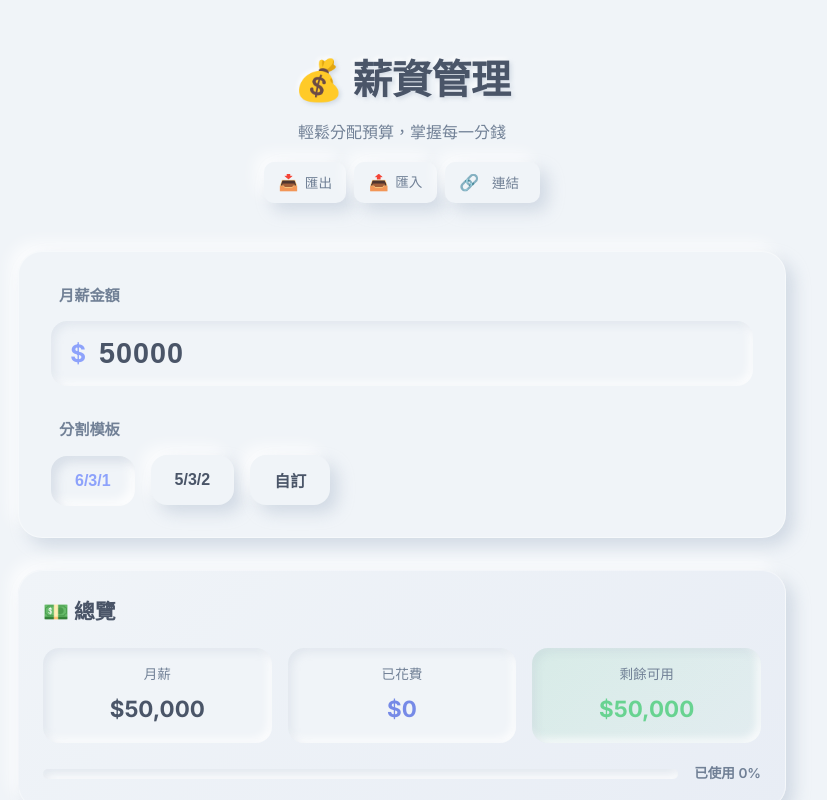
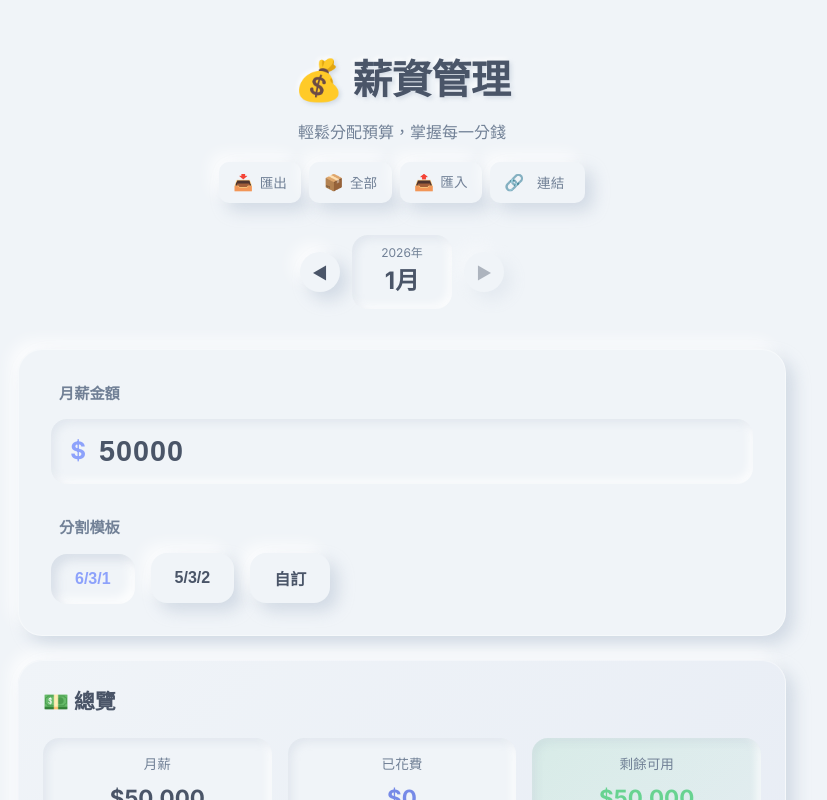
Before and after one commit to v-v1150n/keep_salary, a Vue app: page / in a window 1280 px wide. Shown: the top 800 px of the page, without its empty margins (238-1065 px from the left). Built offline with nearby package versions, Linux system fonts and the light colour scheme.

Commit message:
feat: add month switching with historical data isolation

```diff
--- a/src/App.vue
+++ b/src/App.vue
@@ -6,16 +6,21 @@
       <div class="top-controls">
         <BackupControls
           :salary="salary"
-          :categories="categories"
-          :expenses="expenses"
+          :categories="currentCategories"
+          :expenses="currentExpenses"
+          :allData="allMonthlyData"
           @import="handleImport"
         />
       </div>
     </header>
 
+    <section class="month-section">
+      <MonthSelector v-model="currentMonthKey" />
+    </section>
+
     <section class="settings-section clay-card">
       <SalaryInput v-model="salary" />
-      <RatioSelector v-model="categories" />
+      <RatioSelector v-model="currentCategories" />
     </section>
 
     <section class="summary-section">
@@ -35,30 +40,30 @@
 
     <section class="expense-section">
       <ExpenseForm
-        :categories="categories"
+        :categories="currentCategories"
         @add-expense="handleAddExpense"
       />
     </section>
 
     <section class="history-section">
       <ExpenseList
-        :expenses="expenses"
-        :categories="categories"
+        :expenses="currentExpenses"
+        :categories="currentCategories"
         @delete="handleDeleteExpense"
         @clear-all="handleClearExpenses"
       />
     </section>
 
     <footer class="app-footer">
-      <button class="reset-btn" @click="resetAll">
-        🔄 重置全部
+      <button class="reset-btn" @click="resetCurrentMonth">
+        🔄 重置本月
       </button>
     </footer>
   </div>
 </template>
 
 <script setup>
-import { computed, watch, onMounted } from 'vue'
+import { ref, computed, watch, onMounted } from 'vue'
 import { useStorage } from './composables/useStorage'
 import SalaryInput from './components/SalaryInput.vue'
 import RatioSelector from './components/RatioSelector.vue'
@@ -67,18 +72,82 @@ import ExpenseForm from './components/ExpenseForm.vue'
 import ExpenseList from './components/ExpenseList.vue'
 import TotalSummary from './components/TotalSummary.vue'
 import BackupControls from './components/BackupControls.vue'
+import MonthSelector from './components/MonthSelector.vue'
 
-// 使用 LocalStorage 持久化
+// 取得當前月份 key
+const getCurrentMonthKey = () => {
+  const now = new Date()
+  return `${now.getFullYear()}-${String(now.getMonth() + 1).padStart(2, '0')}`
+}
+
+// 當前選擇的月份
+const currentMonthKey = ref(getCurrentMonthKey())
+
+// 全域設定（跨月份共用）
 const salary = useStorage('salary-manager-salary', 50000)
-const categories = useStorage('salary-manager-categories', [
+
+// 所有月份資料
+const allMonthlyData = useStorage('salary-manager-monthly', {})
+
+// 預設分類模板
+const defaultCategories = [
   { id: 1, name: '生活開銷', ratio: 6, budget: 0, spent: 0 },
   { id: 2, name: '儲蓄', ratio: 3, budget: 0, spent: 0 },
   { id: 3, name: '娛樂', ratio: 1, budget: 0, spent: 0 }
-])
-const expenses = useStorage('salary-manager-expenses', [])
+]
+
+// 確保當前月份資料存在
+const ensureMonthData = (monthKey) => {
+  if (!allMonthlyData.value[monthKey]) {
+    // 複製上個月的分類設定（但重置 spent）
+    const prevMonth = getPrevMonthKey(monthKey)
+    const prevData = allMonthlyData.value[prevMonth]
+
+    const categories = prevData?.categories
+      ? prevData.categories.map(c => ({ ...c, spent: 0 }))
+      : JSON.parse(JSON.stringify(defaultCategories))
+
+    allMonthlyData.value[monthKey] = {
+      categories,
+      expenses: []
+    }
+  }
+}
+
+const getPrevMonthKey = (monthKey) => {
+  const [year, month] = monthKey.split('-').map(Number)
+  const date = new Date(year, month - 2)
+  return `${date.getFullYear()}-${String(date.getMonth() + 1).padStart(2, '0')}`
+}
+
+// 當前月份的分類
+const currentCategories = computed({
+  get: () => {
+    ensureMonthData(currentMonthKey.value)
+    return allMonthlyData.value[currentMonthKey.value].categories
+  },
+  set: (val) => {
+    ensureMonthData(currentMonthKey.value)
+    allMonthlyData.value[currentMonthKey.value].categories = val
+  }
+})
+
+// 當前月份的支出
+const currentExpenses = computed({
+  get: () => {
+    ensureMonthData(currentMonthKey.value)
+    return allMonthlyData.value[currentMonthKey.value].expenses
+  },
+  set: (val) => {
+    ensureMonthData(currentMonthKey.value)
+    allMonthlyData.value[currentMonthKey.value].expenses = val
+  }
+})
 
 // 初始化時檢查 URL Hash
 onMounted(() => {
+  ensureMonthData(currentMonthKey.value)
+
   const hash = window.location.hash
   if (hash.length > 1) {
     try {
@@ -86,9 +155,9 @@ onMounted(() => {
       const data = JSON.parse(json)
 
       if (typeof data.s === 'number' && Array.isArray(data.c)) {
-        if (confirm('偵測到分享連結資料，是否載入？（目前的資料將被覆蓋）')) {
+        if (confirm('偵測到分享連結資料，是否載入？（本月資料將被覆蓋）')) {
           salary.value = data.s
-          categories.value = data.c.map((c, index) => ({
+          currentCategories.value = data.c.map((c, index) => ({
             id: index + 1,
             name: c.n,
             ratio: c.r,
@@ -96,7 +165,7 @@ onMounted(() => {
             spent: c.p || 0
           }))
           if (data.e) {
-            expenses.value = data.e
+            currentExpenses.value = data.e
           }
           history.replaceState(null, '', ' ')
         }
@@ -109,42 +178,49 @@ onMounted(() => {
 
 // 處理 JSON 匯入
 const handleImport = (data) => {
-  if (confirm('確定要載入備份檔案嗎？會覆蓋目前的設定。')) {
+  if (data.allData) {
+    // 完整備份匯入
+    if (confirm('確定要載入完整備份嗎？所有月份資料將被覆蓋。')) {
+      salary.value = data.salary
+      allMonthlyData.value = data.allData
+    }
+  } else if (confirm('確定要載入備份嗎？本月資料將被覆蓋。')) {
     salary.value = data.salary
-    categories.value = data.categories
+    currentCategories.value = data.categories
     if (data.expenses) {
-      expenses.value = data.expenses
+      currentExpenses.value = data.expenses
     }
   }
 }
 
 // 計算每個類別的預算
 const categoriesWithBudget = computed(() => {
-  const totalRatio = categories.value.reduce((sum, c) => sum + c.ratio, 0)
-  if (totalRatio === 0) return categories.value
+  const cats = currentCategories.value
+  const totalRatio = cats.reduce((sum, c) => sum + c.ratio, 0)
+  if (totalRatio === 0) return cats
 
-  return categories.value.map(category => ({
+  return cats.map(category => ({
     ...category,
     budget: Math.round((category.ratio / totalRatio) * salary.value)
   }))
 })
 
-// 當預算計算後，同步更新到 categories
+// 同步預算到分類
 watch(categoriesWithBudget, (newCats) => {
   newCats.forEach((cat, index) => {
-    if (categories.value[index]) {
-      categories.value[index].budget = cat.budget
+    if (currentCategories.value[index]) {
+      currentCategories.value[index].budget = cat.budget
     }
   })
 }, { deep: true })
 
 // 處理新增支出
 const handleAddExpense = ({ categoryId, amount, note }) => {
-  const index = categories.value.findIndex(c => c.id === categoryId)
+  const cats = currentCategories.value
+  const index = cats.findIndex(c => c.id === categoryId)
   if (index !== -1) {
-    categories.value[index].spent += amount
-    // 記錄到 expenses
-    expenses.value.push({
+    cats[index].spent += amount
+    currentExpenses.value.push({
       id: Date.now(),
       categoryId,
       amount,
@@ -156,39 +232,35 @@ const handleAddExpense = ({ categoryId, amount, note }) => {
 
 // 刪除單筆支出
 const handleDeleteExpense = (expenseId) => {
-  const expense = expenses.value.find(e => e.id === expenseId)
+  const expenses = currentExpenses.value
+  const expense = expenses.find(e => e.id === expenseId)
   if (expense) {
-    // 扣回 spent
-    const catIndex = categories.value.findIndex(c => c.id === expense.categoryId)
+    const cats = currentCategories.value
+    const catIndex = cats.findIndex(c => c.id === expense.categoryId)
     if (catIndex !== -1) {
-      categories.value[catIndex].spent -= expense.amount
+      cats[catIndex].spent -= expense.amount
     }
-    // 移除紀錄
-    expenses.value = expenses.value.filter(e => e.id !== expenseId)
+    currentExpenses.value = expenses.filter(e => e.id !== expenseId)
   }
 }
 
-// 清除所有支出紀錄
+// 清除當月所有支出
 const handleClearExpenses = () => {
-  if (confirm('確定要清除所有支出紀錄嗎？')) {
-    // 重置所有 spent
-    categories.value.forEach(cat => {
+  if (confirm('確定要清除本月所有支出紀錄嗎？')) {
+    currentCategories.value.forEach(cat => {
       cat.spent = 0
     })
-    expenses.value = []
+    currentExpenses.value = []
   }
 }
 
-// 重置所有資料
-const resetAll = () => {
-  if (confirm('確定要重置所有資料嗎？')) {
-    salary.value = 50000
-    categories.value = [
-      { id: 1, name: '生活開銷', ratio: 6, budget: 0, spent: 0 },
-      { id: 2, name: '儲蓄', ratio: 3, budget: 0, spent: 0 },
-      { id: 3, name: '娛樂', ratio: 1, budget: 0, spent: 0 }
-    ]
-    expenses.value = []
+// 重置當月資料
+const resetCurrentMonth = () => {
+  if (confirm('確定要重置本月資料嗎？分類設定與支出都會清空。')) {
+    allMonthlyData.value[currentMonthKey.value] = {
+      categories: JSON.parse(JSON.stringify(defaultCategories)),
+      expenses: []
+    }
   }
 }
 </script>
@@ -197,7 +269,7 @@ const resetAll = () => {
 .app {
   display: flex;
   flex-direction: column;
-  gap: 2rem;
+  gap: 1.5rem;
 }
 
 .app-header {
@@ -225,6 +297,10 @@ const resetAll = () => {
   display: flex;
   justify-content: center;
   margin-top: 1rem;
+}
+
+.month-section {
+  margin-top: -0.5rem;
 }
 
 .settings-section {
@@ -279,7 +355,7 @@ const resetAll = () => {
 /* Mobile */
 @media (max-width: 500px) {
   .app {
-    gap: 1.5rem;
+    gap: 1.25rem;
   }
 
   .app-header h1 {
--- a/src/components/BackupControls.vue
+++ b/src/components/BackupControls.vue
@@ -1,8 +1,12 @@
 <template>
   <div class="backup-controls">
-    <button class="backup-btn export" @click="exportData" title="匯出備份">
+    <button class="backup-btn export" @click="exportData" title="匯出本月備份">
       <span class="icon">📥</span>
       <span class="label">匯出</span>
+    </button>
+    <button class="backup-btn export-all" @click="exportAllData" title="匯出完整歷史">
+      <span class="icon">📦</span>
+      <span class="label">全部</span>
     </button>
     <label class="backup-btn import" title="匯入備份">
       <span class="icon">📤</span>
@@ -22,14 +26,15 @@ import { ref } from 'vue'
 const props = defineProps({
   salary: { type: Number, required: true },
   categories: { type: Array, required: true },
-  expenses: { type: Array, default: () => [] }
+  expenses: { type: Array, default: () => [] },
+  allData: { type: Object, default: () => ({}) }
 })
 
 const emit = defineEmits(['import'])
 
 const copied = ref(false)
 
-// 匯出為JSON檔案
+// 匯出當月為JSON檔案
 const exportData = () => {
   const data = {
     salary: props.salary,
@@ -37,11 +42,25 @@ const exportData = () => {
     expenses: props.expenses,
     exportedAt: new Date().toISOString()
   }
+  downloadJson(data, 'salary-backup')
+}
+
+// 匯出所有月份
+const exportAllData = () => {
+  const data = {
+    salary: props.salary,
+    allData: props.allData,
+    exportedAt: new Date().toISOString()
+  }
+  downloadJson(data, 'salary-full-backup')
+}
+
+const downloadJson = (data, prefix) => {
   const blob = new Blob([JSON.stringify(data, null, 2)], { type: 'application/json' })
   const url = URL.createObjectURL(blob)
   const a = document.createElement('a')
   a.href = url
-  a.download = `salary-backup-${new Date().toISOString().slice(0, 10)}.json`
+  a.download = `${prefix}-${new Date().toISOString().slice(0, 10)}.json`
   a.click()
   URL.revokeObjectURL(url)
 }
@@ -55,7 +74,7 @@ const importData = (event) => {
   reader.onload = (e) => {
     try {
       const data = JSON.parse(e.target.result)
-      if (data.salary && data.categories) {
+      if (data.salary && (data.categories || data.allData)) {
         emit('import', data)
         alert('匯入成功！')
       } else {
@@ -69,7 +88,7 @@ const importData = (event) => {
   event.target.value = ''
 }
 
-// 複製URL hash連結
+// 複製URL hash連結（僅當月）
 const copyLink = () => {
   const data = {
     s: props.salary,
@@ -131,7 +150,7 @@ const copyLink = () => {
   min-width: 40px;
 }
 
-@media (max-width: 480px) {
+@media (max-width: 500px) {
   .backup-btn .label {
     display: none;
   }
--- /dev/null
+++ b/src/components/MonthSelector.vue
@@ -0,0 +1,158 @@
+<template>
+  <div class="month-selector">
+    <button class="nav-btn" @click="prevMonth" :disabled="!canGoPrev">
+      ◀
+    </button>
+    <div class="current-month" @click="showPicker = !showPicker">
+      <span class="year">{{ currentYear }}年</span>
+      <span class="month">{{ currentMonth }}月</span>
+    </div>
+    <button class="nav-btn" @click="nextMonth" :disabled="!canGoNext">
+      ▶
+    </button>
+
+    <button
+      v-if="!isCurrentMonth"
+      class="today-btn clay-button"
+      @click="goToCurrentMonth"
+    >
+      回到本月
+    </button>
+  </div>
+</template>
+
+<script setup>
+import { computed } from 'vue'
+
+const props = defineProps({
+  modelValue: { type: String, required: true } // format: 'YYYY-MM'
+})
+
+const emit = defineEmits(['update:modelValue'])
+
+const currentYear = computed(() => parseInt(props.modelValue.split('-')[0]))
+const currentMonth = computed(() => parseInt(props.modelValue.split('-')[1]))
+
+const today = new Date()
+const todayKey = `${today.getFullYear()}-${String(today.getMonth() + 1).padStart(2, '0')}`
+
+const isCurrentMonth = computed(() => props.modelValue === todayKey)
+
+const canGoNext = computed(() => {
+  const [year, month] = props.modelValue.split('-').map(Number)
+  const current = new Date(year, month - 1)
+  const limit = new Date(today.getFullYear(), today.getMonth())
+  return current < limit
+})
+
+const canGoPrev = computed(() => true) // 可以無限往前
+
+const prevMonth = () => {
+  const [year, month] = props.modelValue.split('-').map(Number)
+  const date = new Date(year, month - 2) // month - 1 - 1
+  const newKey = `${date.getFullYear()}-${String(date.getMonth() + 1).padStart(2, '0')}`
+  emit('update:modelValue', newKey)
+}
+
+const nextMonth = () => {
+  const [year, month] = props.modelValue.split('-').map(Number)
+  const date = new Date(year, month) // month - 1 + 1
+  const newKey = `${date.getFullYear()}-${String(date.getMonth() + 1).padStart(2, '0')}`
+  emit('update:modelValue', newKey)
+}
+
+const goToCurrentMonth = () => {
+  emit('update:modelValue', todayKey)
+}
+</script>
+
+<style scoped>
+.month-selector {
+  display: flex;
+  align-items: center;
+  justify-content: center;
+  gap: 0.75rem;
+  margin-bottom: 1rem;
+  flex-wrap: wrap;
+}
+
+.nav-btn {
+  width: 40px;
+  height: 40px;
+  border-radius: 50%;
+  border: none;
+  background: var(--clay-bg);
+  box-shadow: var(--clay-shadow-out);
+  color: var(--text-primary);
+  font-size: 1rem;
+  cursor: pointer;
+  transition: all 0.2s;
+  display: flex;
+  align-items: center;
+  justify-content: center;
+}
+
+.nav-btn:hover:not(:disabled) {
+  color: var(--primary);
+  transform: scale(1.05);
+}
+
+.nav-btn:active:not(:disabled) {
+  box-shadow: var(--clay-shadow-pressed);
+  transform: scale(0.95);
+}
+
+.nav-btn:disabled {
+  opacity: 0.4;
+  cursor: not-allowed;
+}
+
+.current-month {
+  display: flex;
+  flex-direction: column;
+  align-items: center;
+  padding: 0.5rem 1.5rem;
+  background: var(--clay-bg);
+  border-radius: var(--radius-lg);
+  box-shadow: var(--clay-shadow-in);
+  cursor: pointer;
+  min-width: 100px;
+}
+
+.current-month .year {
+  font-size: 0.75rem;
+  color: var(--text-secondary);
+}
+
+.current-month .month {
+  font-size: 1.5rem;
+  font-weight: 800;
+  color: var(--text-primary);
+}
+
+.today-btn {
+  padding: 0.5rem 1rem;
+  font-size: 0.85rem;
+  color: var(--primary);
+}
+
+@media (max-width: 500px) {
+  .nav-btn {
+    width: 36px;
+    height: 36px;
+  }
+
+  .current-month {
+    padding: 0.4rem 1rem;
+  }
+
+  .current-month .month {
+    font-size: 1.25rem;
+  }
+
+  .today-btn {
+    width: 100%;
+    margin-top: 0.5rem;
+  }
+}
+</style>
```
